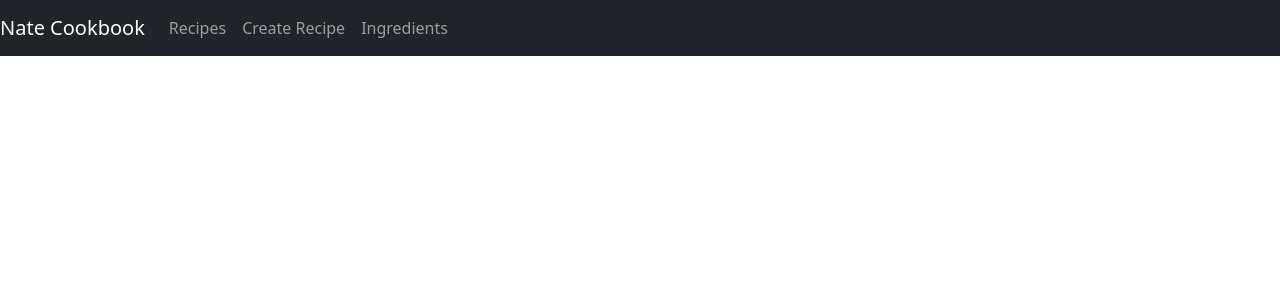
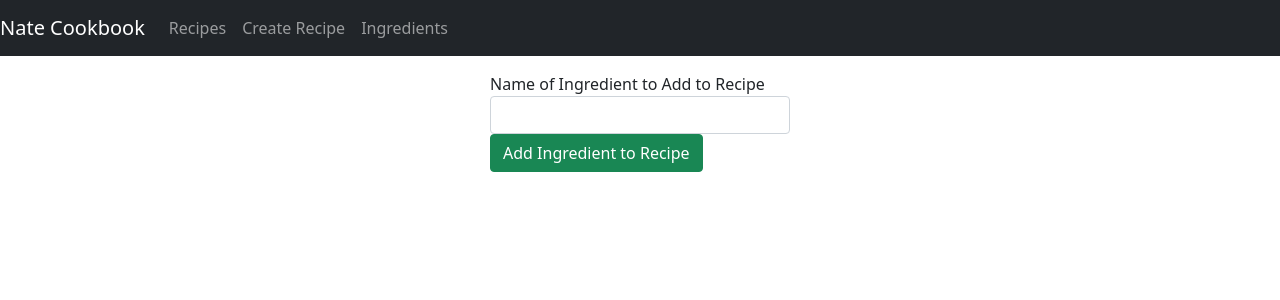
Before and after one commit to johnsna7/NateCookbook, a React (Create React App) app: page /recipes/1 in a window 1280 px wide. Shown: the top 300 px of the page. Built offline with nearby package versions, Linux system fonts and the light colour scheme.

Commit message:
Added the ability to add ingredients to each recipe

```diff
--- a/src/App.js
+++ b/src/App.js
@@ -4,7 +4,7 @@ import "bootstrap/dist/css/bootstrap.min.css";
 import "./App.css";
 import AddRecipe from "./components/add-recipe.component";
 import RecipeList from "./components/recipe-list.component";
-//import AddIngredient from  "./components/add-ingredient.component"
+import Recipe from  "./components/recipe.component"
 import IngredientList from "./components/ingredient-list.component"
 
 class App extends Component {
@@ -38,6 +38,7 @@ class App extends Component {
             <Route exact path={["/", "/recipes"]} component={RecipeList} />
             <Route exact path="/addRecipe" component={AddRecipe} />
             <Route exact path="/ingredients" component={IngredientList} />
+            <Route path="/recipes/:id" component={Recipe} />
           </Switch>
         </div>
       </div>
--- a/src/components/recipe-list.component.js
+++ b/src/components/recipe-list.component.js
@@ -142,6 +142,14 @@ export default class SearchRecipes extends Component {
                   ))}
                 </ul>
               </div>
+              <Link
+                to={"/recipes/" + currentRecipe.id}
+                className="badge badge-warning"
+              >
+                <button className="btn btn-success">
+                    Add Ingredient to Recipe
+                </button>
+              </Link>
             </div>
           ) : (
             <div>
--- /dev/null
+++ b/src/components/recipe.component.js
@@ -0,0 +1,80 @@
+import React, { Component } from "react";
+import { Link } from "react-router-dom";
+import CookbookDataService from "../services/cookbook.service";
+
+export default class Recipe extends Component {
+  constructor(props) {
+    super(props);
+    this.onChangeName = this.onChangeName.bind(this);
+    this.addIngredientToRecipe = this.addIngredientToRecipe.bind(this);
+
+    this.state = {
+      recipeId: this.props.match.params.id,
+      ingredientName: "",
+      submitted: false
+    };
+  }
+
+  onChangeName(e) {
+    this.setState({
+      ingredientName: e.target.value
+    });
+  }
+
+  addIngredientToRecipe() {
+    var data = {
+        recipeId: this.state.recipeId,
+        name: this.state.ingredientName
+    };
+
+    CookbookDataService.addIngredient(data)
+      .then(response => {
+        this.setState({
+          ingredientId: response.data.id,
+          submitted: true
+        });
+        console.log(response.data);
+      })
+      .catch(e => {
+        console.log(e);
+      });
+  }
+
+  render() {
+    return (
+      <div className="submit-form">
+        {this.state.submitted ? (
+          <div>
+            <h4>You submitted successfully!</h4>
+            <Link
+                to={"/recipes/"}
+                className="badge badge-warning"
+            >
+                <button className="btn btn-success">
+                    Go Back to Recipes
+                </button>
+            </Link>
+          </div>
+        ) : (
+          <div>
+            <div className="form-group">
+              <label htmlFor="ingredientName">Name of Ingredient to Add to Recipe</label>
+              <input
+                type="text"
+                className="form-control"
+                id="ingredientName"
+                required
+                value={this.state.ingredientName}
+                onChange={this.onChangeName}
+                name="ingredientName"
+              />
+            </div>
+            <button onClick={this.addIngredientToRecipe} className="btn btn-success">
+              Add Ingredient to Recipe
+            </button>
+          </div>
+        )}
+      </div>
+    );
+  }
+}
```
